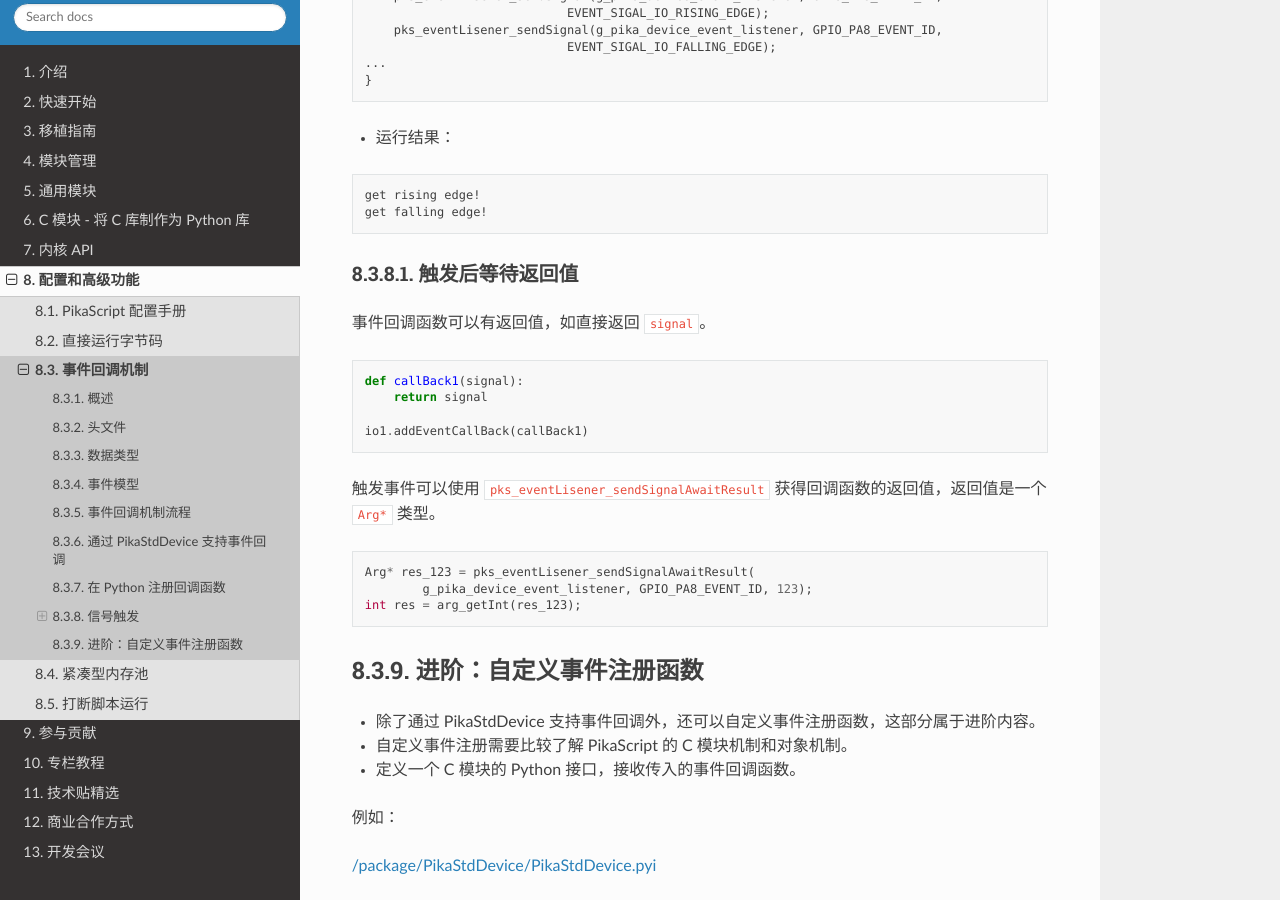
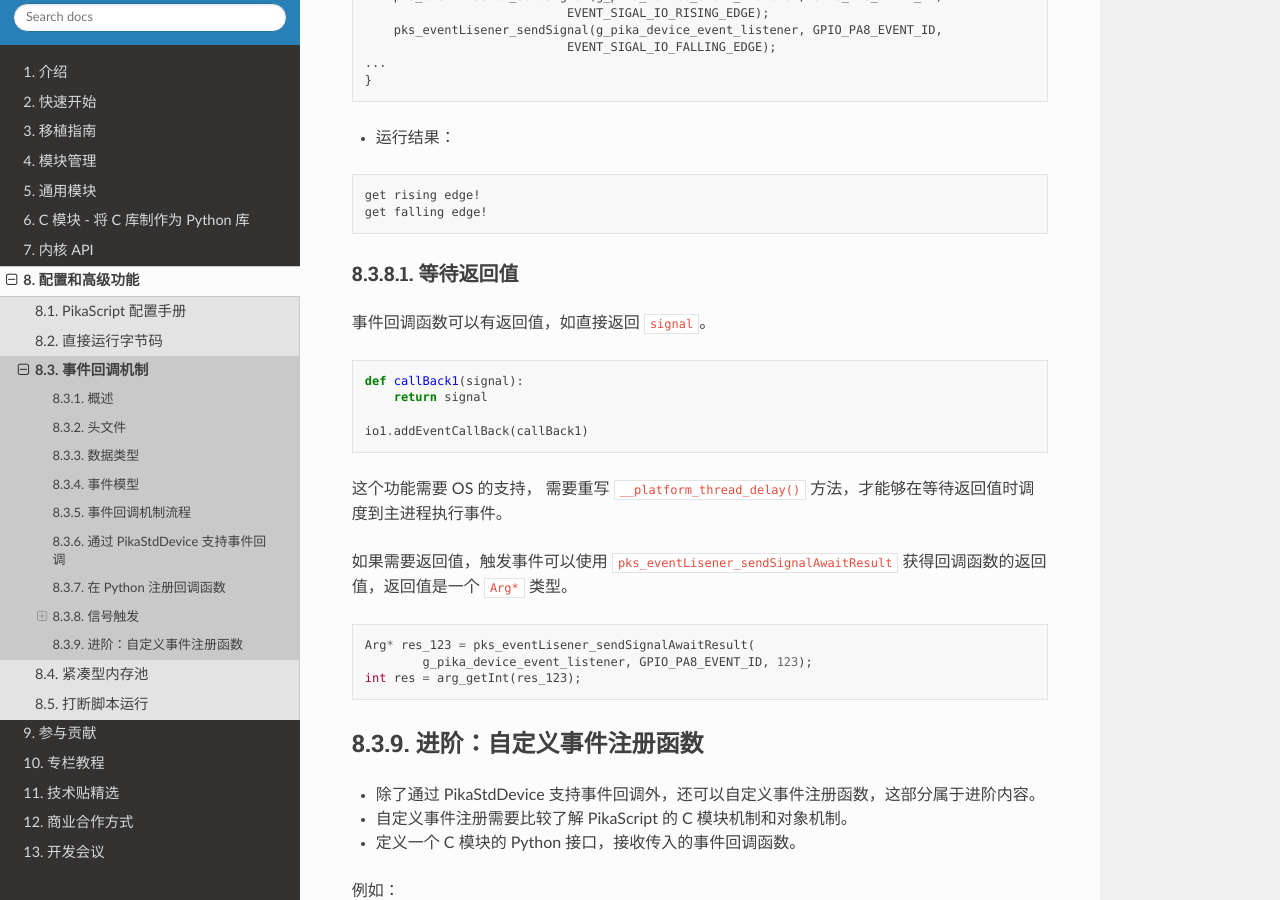
Before and after one commit to pikasTech/pikadoc, a Sphinx documentation site: the page built from docs/source/coreapi_event.md, in a window 1280 px wide and 900 px high, scrolled down 3933 px. Built offline with Sphinx 7.4.7 and the Read the Docs theme 2.0.0, drawn with Linux system fonts in a browser that asks for light colours.

Commit message:
Update coreapi_event.md

````diff
--- a/docs/source/coreapi_event.md
+++ b/docs/source/coreapi_event.md
@@ -158,7 +158,7 @@ get rising edge!
 get falling edge!
 ```
 
-### 触发后等待返回值
+### 等待返回值
 
 事件回调函数可以有返回值，如直接返回 `signal`。
 
@@ -169,7 +169,9 @@ def callBack1(signal):
 io1.addEventCallBack(callBack1)
 ```
 
-触发事件可以使用 `pks_eventLisener_sendSignalAwaitResult` 获得回调函数的返回值，返回值是一个 `Arg*` 类型。
+这个功能需要 OS 的支持， 需要重写 `__platform_thread_delay()` 方法，才能够在等待返回值时调度到主进程执行事件。
+
+如果需要返回值，触发事件可以使用 `pks_eventLisener_sendSignalAwaitResult` 获得回调函数的返回值，返回值是一个 `Arg*` 类型。
 
 ``` C
 Arg* res_123 = pks_eventLisener_sendSignalAwaitResult(
````
